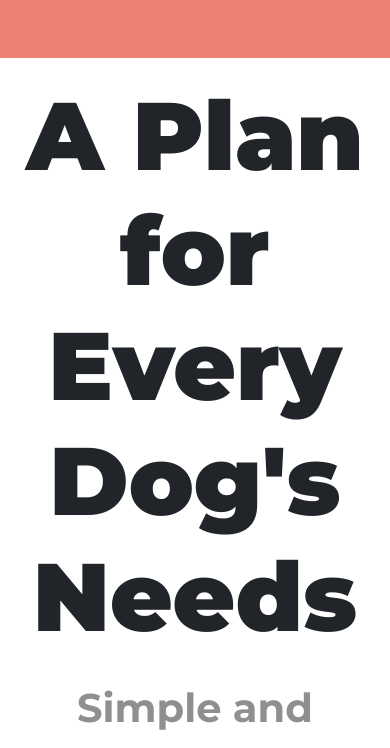
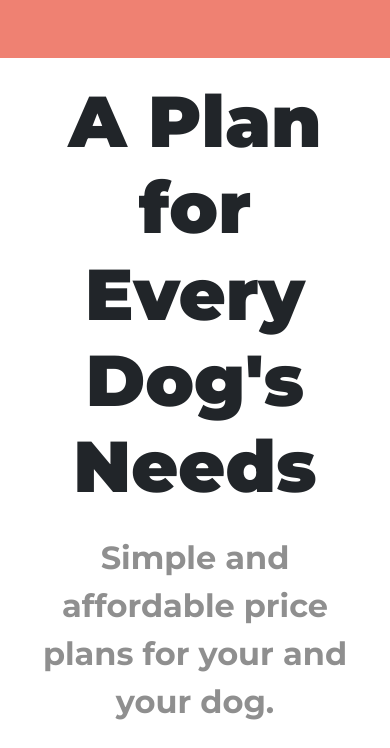
Before and after one commit to JeanPCB/TinDog-Website, a plain HTML site: page index.html in a window 390 px wide. Shown: the part 5333-6081 px from the top of the page. Drawn offline with nearby package versions, Linux system fonts and the light colour scheme.

Commit message:
Add files via upload

```diff
--- a/css/styles.css
+++ b/css/styles.css
@@ -272,11 +272,11 @@ h1 {
     }
 
     .pricing-h2 {
-        font-size: 6rem;
+        font-size: 4.5rem;
     }
 
     .pricing-p {
-        font-size: 2.5rem;
+        font-size: 2rem;
     }
 
     .price-box-h3 {
```
